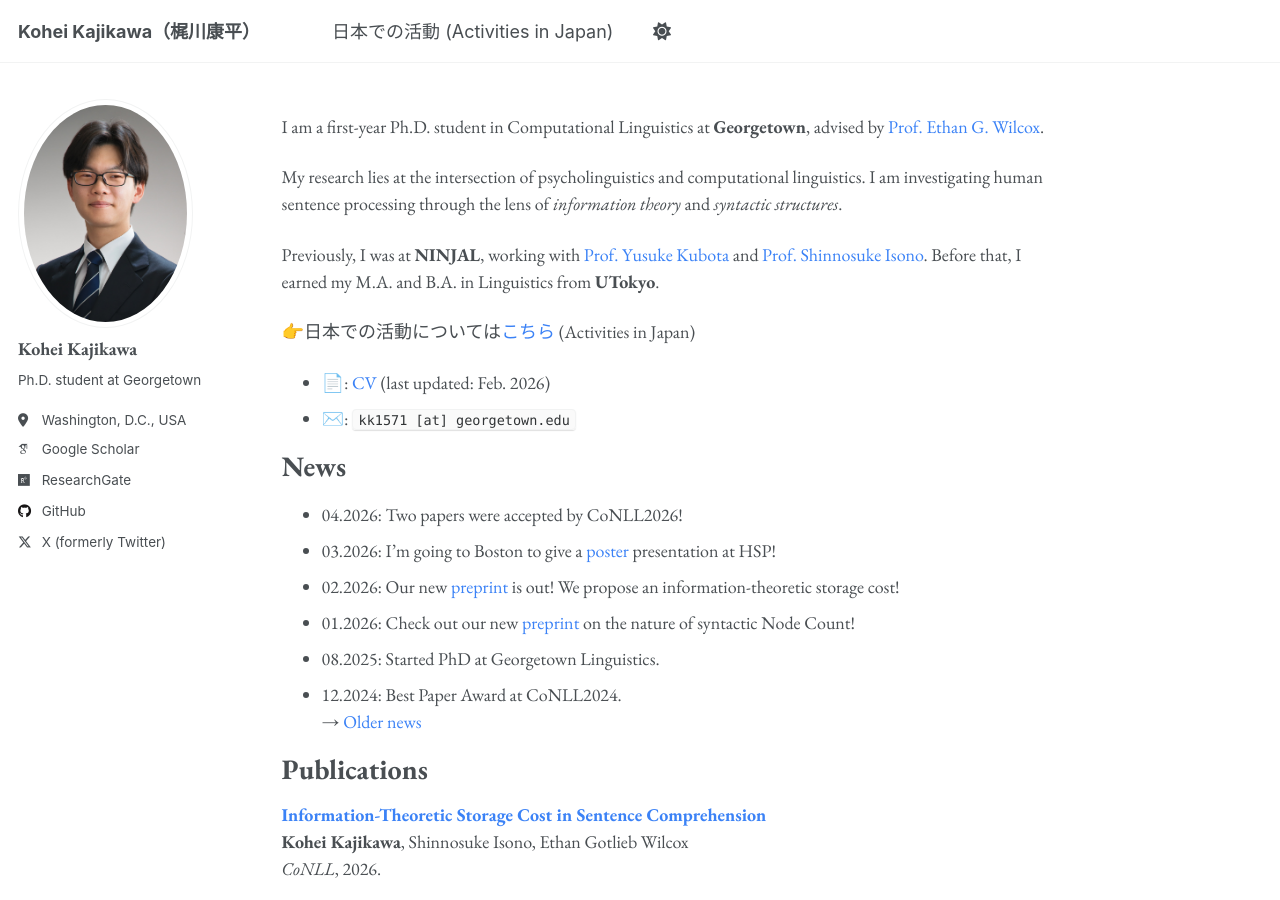
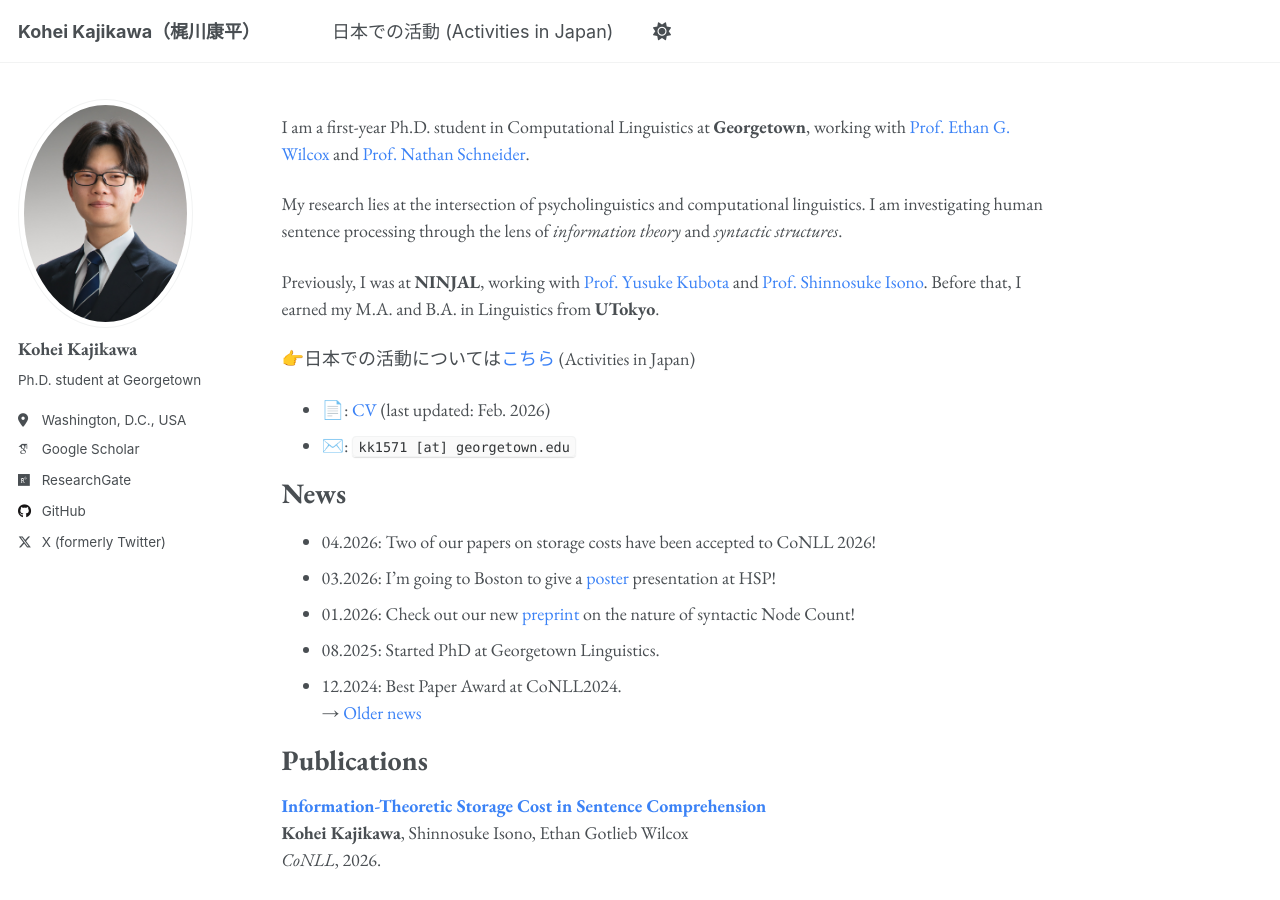
Before and after one commit to kohei-kaji/kohei-kaji.github.io, a Jekyll site: the page built from _pages/about.md, in a window 1280 px wide and 900 px high. Built offline with Jekyll 4.4.1, drawn with Linux system fonts in a browser that asks for light colours; some web fonts are replaced.

Commit message:
add conll arxiv

```diff
--- a/_pages/about.md
+++ b/_pages/about.md
@@ -7,7 +7,7 @@ redirect_from:
   - /about.html
 ---
 
-I am a first-year Ph.D. student in Computational Linguistics at **Georgetown**, advised by [Prof. Ethan G. Wilcox](https://wilcoxeg.github.io).
+I am a first-year Ph.D. student in Computational Linguistics at **Georgetown**, working with [Prof. Ethan G. Wilcox](https://wilcoxeg.github.io) and [Prof. Nathan Schneider](https://people.cs.georgetown.edu/nschneid/index.html).
 
 My research lies at the intersection of psycholinguistics and computational linguistics.
 I am investigating human sentence processing through the lens of *information theory* and *syntactic structures*.
@@ -25,9 +25,8 @@ Before that, I earned my M.A. and B.A. in Linguistics from **UTokyo**.
 
 News
 ======
-- 04.2026: Two papers were accepted by CoNLL2026!
+- 04.2026: Two of our papers on storage costs have been accepted to CoNLL 2026!
 - 03.2026: I'm going to Boston to give a [poster](/files/posters/260327_HSP.pdf) presentation at HSP!
-- 02.2026: Our new [preprint](http://arxiv.org/abs/2602.18217) is out! We propose an information-theoretic storage cost!
 - 01.2026: Check out our new [preprint](https://osf.io/preprints/psyarxiv/9msby_v1) on the nature of syntactic Node Count!
 - 08.2025: Started PhD at Georgetown Linguistics.
 - 12.2024: Best Paper Award at CoNLL2024.\
@@ -40,7 +39,7 @@ Publications
 **Kohei Kajikawa**, Shinnosuke Isono, Ethan Gotlieb Wilcox\
 *CoNLL*, 2026.
 
-[**Syntactically-guided Information Maintenance in Sentence Comprehension**]()\
+[**Syntactically-guided Information Maintenance in Sentence Comprehension**](https://arxiv.org/abs/2604.27468)\
 Shinnosuke Isono, **Kohei Kajikawa**\
 *CoNLL*, 2026.
 
```
Also changed, not shown: _pages/news.md (+2 -1 lines).
